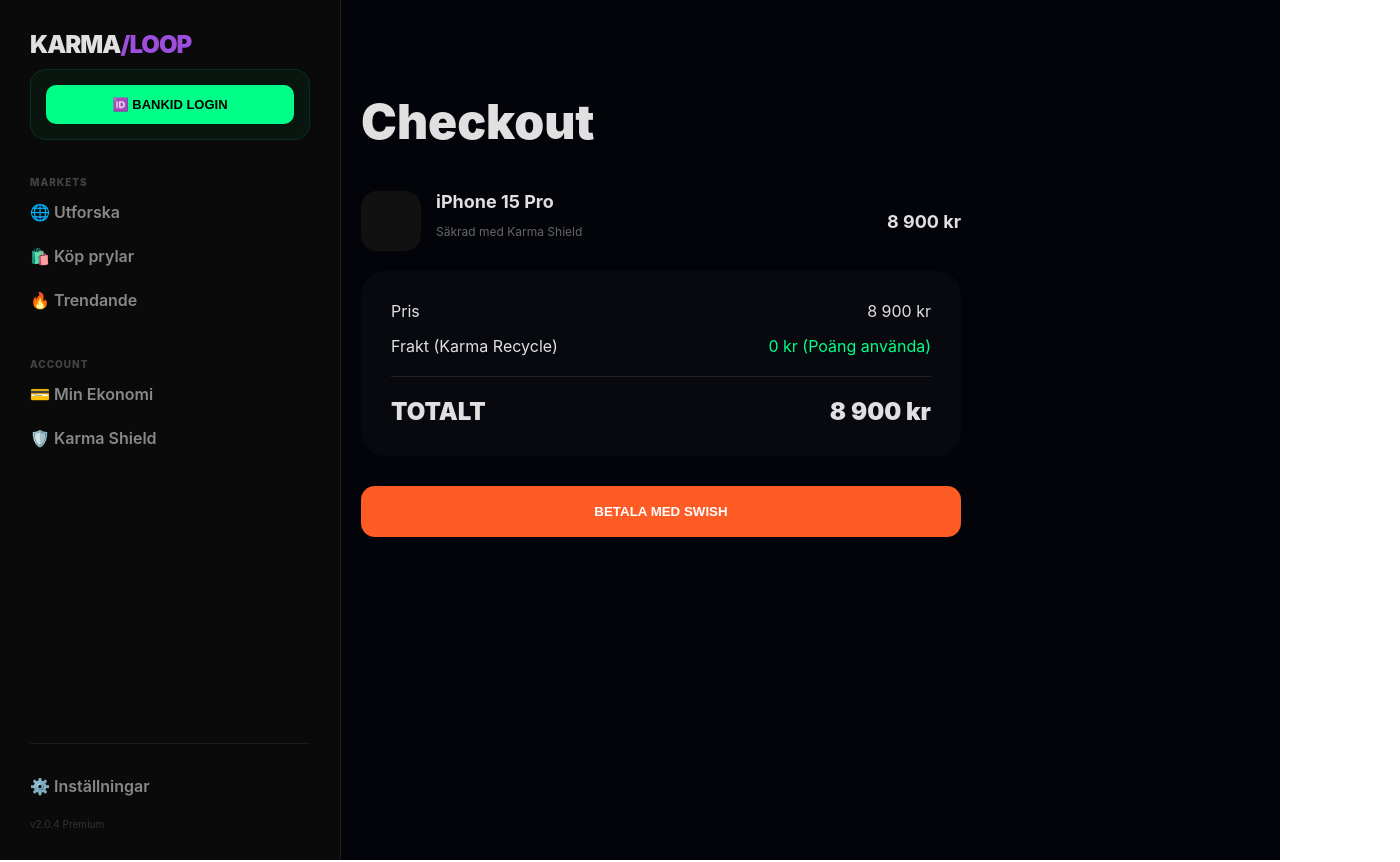
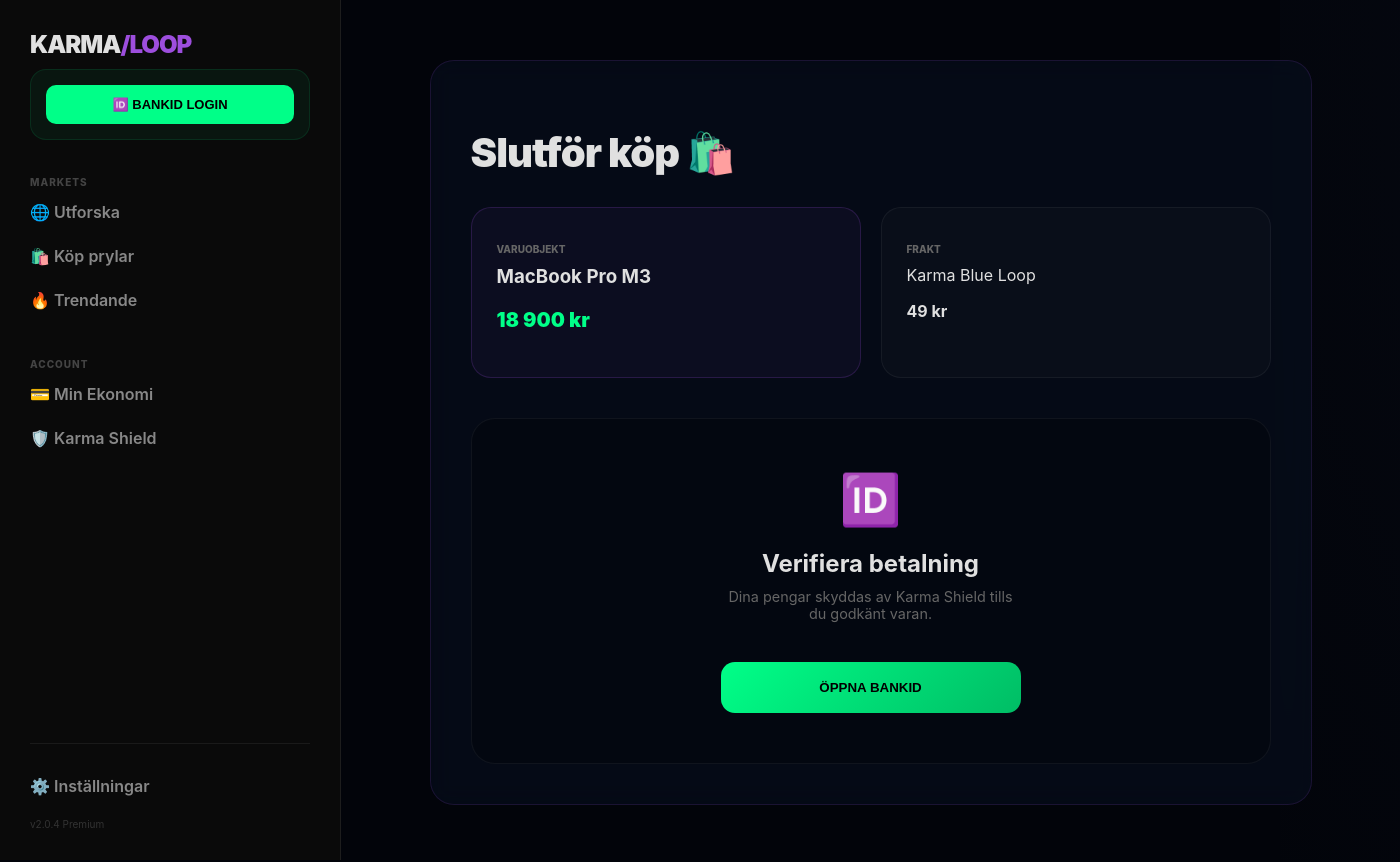
Before and after one commit to gascheckking/marketbeg-appGem, a Next.js app: page /checkout in a window 1280 px wide. Shown: the top 862 px of the page, 1400 px wide, since content can reach past the window. Built offline with nearby package versions, Linux system fonts and the light colour scheme.

Commit message:
Update page.tsx

```diff
--- a/app/checkout/page.tsx
+++ b/app/checkout/page.tsx
@@ -1,69 +1,41 @@
 "use client";
-import { useState } from "react";
-import { useRouter } from "next/navigation";
+import React, { useState } from 'react';
+import { useRouter } from 'next/navigation';
 
 export default function CheckoutPage() {
-  const [step, setStep] = useState("review"); // review, signing, complete
+  const [step, setStep] = useState(1);
   const router = useRouter();
 
   return (
-    <div className="web-container">
-      <div className="content-wrapper" style={{ maxWidth: '600px', padding: '60px 20px' }}>
-        <h1 style={{ fontSize: '3rem', fontWeight: 900, marginBottom: '40px' }}>Checkout</h1>
+    <div style={{ padding: '60px', width: '100%', minHeight: '100vh' }}>
+      <div className="glass-card" style={{ maxWidth: '800px', margin: '0 auto', padding: '40px' }}>
+        <h1 style={{ fontSize: '2.5rem', fontWeight: 900, marginBottom: '30px', letterSpacing: '-1px' }}>Slutför köp 🛍️</h1>
 
-        {step === "review" && (
-          <div style={{ animation: 'fadeIn 0.4s ease' }}>
-            <div className="glow-card" style={{ marginBottom: '20px', display: 'flex', justifyContent: 'space-between', alignItems: 'center' }}>
-              <div style={{ display: 'flex', gap: '15px', alignItems: 'center' }}>
-                <div style={{ width: '60px', height: '60px', background: '#111', borderRadius: '16px' }}></div>
-                <div>
-                  <strong style={{ fontSize: '18px' }}>iPhone 15 Pro</strong>
-                  <p className="muted" style={{ fontSize: '12px' }}>Säkrad med Karma Shield</p>
-                </div>
-              </div>
-              <strong style={{ fontSize: '18px' }}>8 900 kr</strong>
-            </div>
+        <div style={{ display: 'flex', gap: '20px', marginBottom: '40px' }}>
+          <div style={{ flex: 1, padding: '25px', background: 'rgba(157, 78, 221, 0.05)', border: '1px solid rgba(157, 78, 221, 0.2)', borderRadius: '20px' }}>
+            <p className="muted" style={{ fontSize: '10px', fontWeight: 800 }}>VARUOBJEKT</p>
+            <h3 style={{ margin: '5px 0' }}>MacBook Pro M3</h3>
+            <p style={{ fontWeight: 900, color: '#00ff88', fontSize: '20px' }}>18 900 kr</p>
+          </div>
+          <div style={{ flex: 1, padding: '25px', background: 'rgba(255,255,255,0.02)', borderRadius: '20px', border: '1px solid rgba(255,255,255,0.05)' }}>
+            <p className="muted" style={{ fontSize: '10px', fontWeight: 800 }}>FRAKT</p>
+            <p style={{ margin: '5px 0' }}>Karma Blue Loop</p>
+            <p style={{ fontWeight: 700 }}>49 kr</p>
+          </div>
+        </div>
 
-            <div className="glow-card" style={{ padding: '30px', borderRadius: '24px', marginBottom: '30px', background: 'rgba(255,255,255,0.02)' }}>
-              <div style={{ display: 'flex', justifyContent: 'space-between', marginBottom: '15px' }}>
-                <span>Pris</span><span>8 900 kr</span>
-              </div>
-              <div style={{ display: 'flex', justifyContent: 'space-between', marginBottom: '15px' }}>
-                <span>Frakt (Karma Recycle)</span><span style={{ color: '#00ff88' }}>0 kr (Poäng använda)</span>
-              </div>
-              <div style={{ borderTop: '1px solid #222', marginTop: '20px', paddingTop: '20px', display: 'flex', justifyContent: 'space-between', fontSize: '24px', fontWeight: 900 }}>
-                <span>TOTALT</span><span>8 900 kr</span>
-              </div>
-            </div>
+        {/* BankID Sektion */}
+        <div style={{ textAlign: 'center', padding: '50px', background: 'rgba(0,0,0,0.2)', borderRadius: '24px', border: '1px solid rgba(255,255,255,0.05)' }}>
+          <div style={{ fontSize: '50px', marginBottom: '20px' }}>🆔</div>
+          <h2 style={{ marginBottom: '10px' }}>Verifiera betalning</h2>
+          <p className="muted" style={{ maxWidth: '300px', margin: '0 auto' }}>Dina pengar skyddas av Karma Shield tills du godkänt varan.</p>
 
-            <button className="primary-btn" onClick={() => setStep("signing")} style={{ width: '100%', background: '#ff5b24', color: '#fff' }}>
-              BETALA MED SWISH
-            </button>
-          </div>
-        )}
-
-        {step === "signing" && (
-          <div style={{ textAlign: 'center', padding: '60px 0' }}>
-            <div className="scan-line" style={{ position: 'relative', width: '100px', margin: '0 auto 40px' }}></div>
-            <h2>Öppna BankID</h2>
-            <p className="muted">Vi verifierar din betalning via Karma Shield...</p>
-            <button onClick={() => setStep("complete")} style={{ marginTop: '40px', background: 'none', border: '1px solid #333', color: '#666', padding: '10px 20px', borderRadius: '20px', cursor: 'pointer' }}>Simulera godkänd betalning</button>
-          </div>
-        )}
-
-        {step === "complete" && (
-          <div style={{ textAlign: 'center', marginTop: '60px' }}>
-            <div style={{ fontSize: '80px', marginBottom: '20px' }}>💎</div>
-            <h2 style={{ fontSize: '2.5rem', fontWeight: 900 }}>DIN LOOP ÄR STARTAD!</h2>
-            <p className="muted">Varan skickas inom 24h. Dina pengar är skyddade tills du tagit emot paketet.</p>
-            <div className="stat-pill" style={{ margin: '30px auto', display: 'inline-block', borderColor: '#00ff88', color: '#00ff88' }}>
-              +500 Loyalty Points Intjänade
-            </div>
-            <button className="primary-btn" onClick={() => router.push('/')} style={{ width: '100%', marginTop: '40px' }}>
-              TILLBAKA TILL HEM
-            </button>
-          </div>
-        )}
+          <button
+            onClick={() => setStep(2)}
+            className="primary-btn"
+            style={{ marginTop: '40px', width: '100%', maxWidth: '300px' }}
+          >ÖPPNA BANKID</button>
+        </div>
       </div>
     </div>
   );
```
